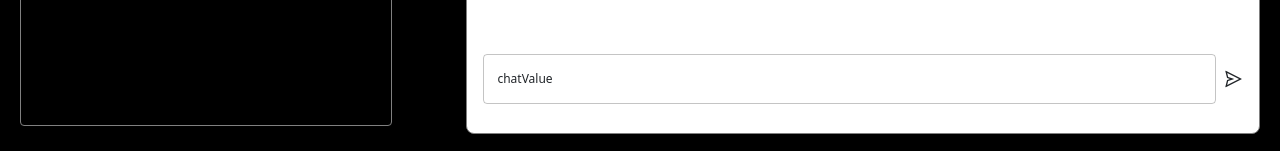
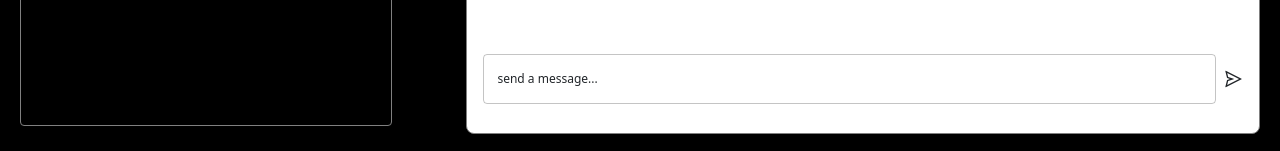
Before and after one commit to RUDHRAM01/web-socket, a React (Create React App) app: page /1 in a window 1280 px wide. Shown: the part 646-797 px from the top of the page. Built offline with nearby package versions, Linux system fonts and the light colour scheme.

Commit message:
mess update

```diff
--- a/src/components/chat/chatArea/ChatArea.js
+++ b/src/components/chat/chatArea/ChatArea.js
@@ -97,7 +97,7 @@ function ChatArea() {
             padding: '0 4px', // Adjust padding as needed
           }}
         >
-          chatValue
+          send a message...
         </label>
         <AiOutlineSend style={{ fontSize: "20px", cursor: "pointer" }} />
       </div>
```
